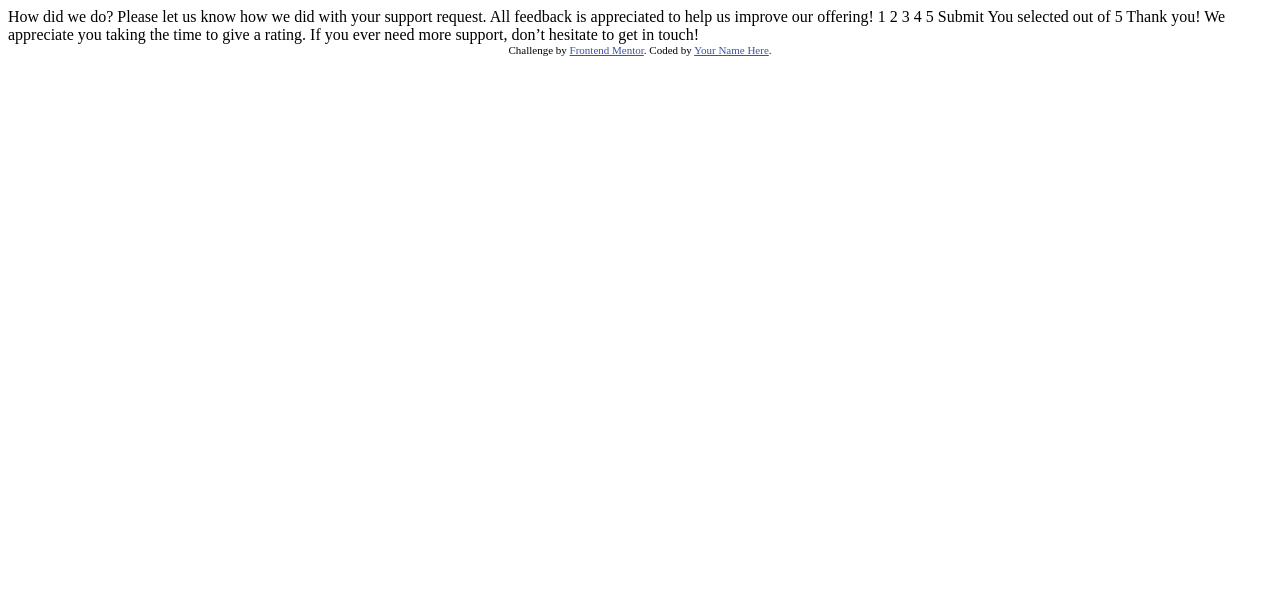
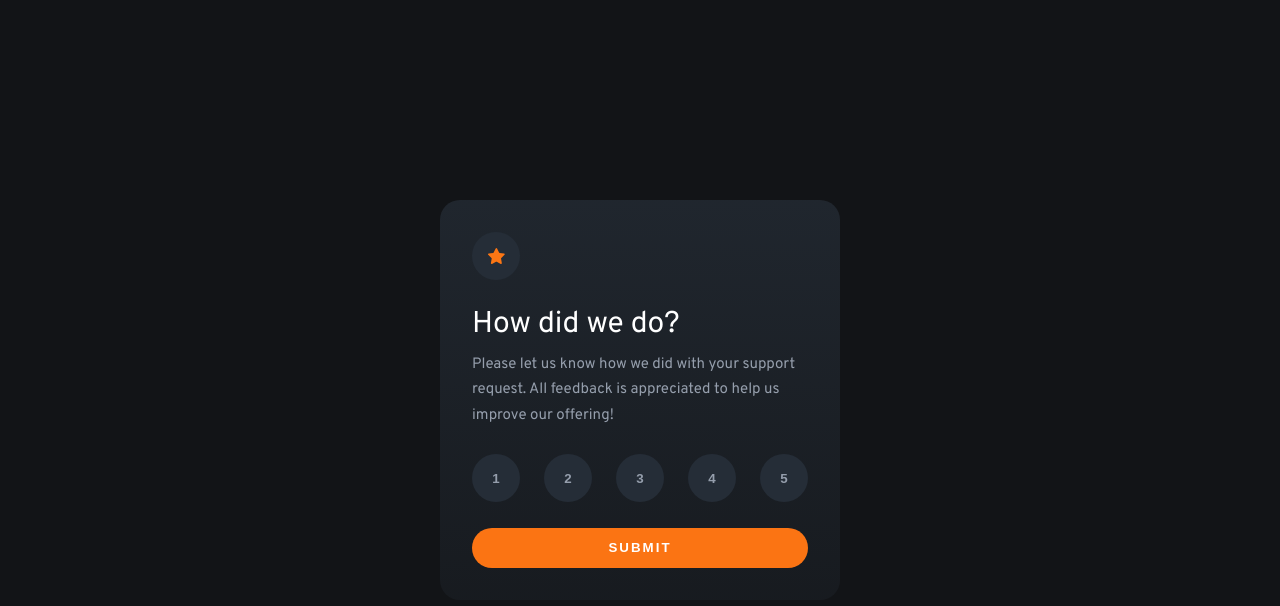
Before and after one commit to alastair-fletcher/FEM-interactive-rating-component, a plain HTML site: page index.html in a window 1280 px wide. Drawn offline with Linux system fonts and the light colour scheme.

Commit message:
style: add rating styles

```diff
--- a/index.html
+++ b/index.html
@@ -1,49 +1,56 @@
 <!DOCTYPE html>
 <html lang="en">
   <head>
-  <meta charset="UTF-8">
-  <meta name="viewport" content="width=device-width, initial-scale=1.0"> <!-- displays site properly based on user's device -->
-
-  <link rel="icon" type="image/png" sizes="32x32" href="./images/favicon-32x32.png">
-
+    <meta charset="UTF-8" />
+    <meta name="viewport" content="width=device-width, initial-scale=1.0" />
+    <link rel="preconnect" href="https://fonts.googleapis.com" />
+    <link rel="preconnect" href="https://fonts.gstatic.com" crossorigin />
+    <link
+      href="https://fonts.googleapis.com/css2?family=Overpass:wght@400;700&display=swap"
+      rel="stylesheet"
+    />
+    <link
+      rel="icon"
+      type="image/png"
+      sizes="32x32"
+      href="./images/favicon-32x32.png"
+    />
+    <link rel="stylesheet" href="css/style.min.css" />
     <title>Frontend Mentor | Interactive rating component</title>
-
-  <!-- Feel free to remove these styles or customise in your own stylesheet 👍 -->
-  <style>
-    .attribution { font-size: 11px; text-align: center; }
-    .attribution a { color: hsl(228, 45%, 44%); }
-  </style>
   </head>
   <body>
-
+    <main>
+      <div class="container">
         <!-- Rating state start -->
-
-  How did we do?
-
-  Please let us know how we did with your support request. All feedback is appreciated
-  to help us improve our offering!
-
-  1 2 3 4 5
-
-  Submit
-
+        <div class="star-image">
+          <img src="./images/icon-star.svg" alt="star" />
+        </div>
+        <div class="text">
+          <h1>How did we do?</h1>
+          <p>
+            Please let us know how we did with your support request. All
+            feedback is appreciated to help us improve our offering!
+          </p>
+        </div>
+        <div class="rating-buttons">
+          <button class="rating">1</button>
+          <button class="rating">2</button>
+          <button class="rating">3</button>
+          <button class="rating">4</button>
+          <button class="rating">5</button>
+        </div>
+        <button class="submit">SUBMIT</button>
         <!-- Rating state end -->
 
         <!-- Thank you state start -->
 
-  You selected <!-- Add rating here --> out of 5
-
-  Thank you!
-
-  We appreciate you taking the time to give a rating. If you ever need more support,
-  don’t hesitate to get in touch!
+        <!-- You selected -->
+        <!-- Add rating here -->
+        <!-- out of 5 Thank you! We appreciate you taking the time to give a rating.
+        If you ever need more support, don’t hesitate to get in touch! -->
 
         <!-- Thank you state end -->
-
-
-  <div class="attribution">
-    Challenge by <a href="https://www.frontendmentor.io?ref=challenge" target="_blank">Frontend Mentor</a>.
-    Coded by <a href="#">Your Name Here</a>.
       </div>
+    </main>
   </body>
 </html>
--- /dev/null
+++ b/scss/style.scss
@@ -0,0 +1,91 @@
+$Orange: hsl(25, 97%, 53%);
+$White: hsl(0, 0%, 100%);
+$Light-Grey: hsl(217, 12%, 63%);
+$Medium-Grey: hsl(216, 12%, 54%);
+$Dark-Blue: hsl(213, 19%, 18%);
+$Very-Dark-Blue: hsl(216, 12%, 8%);
+
+* {
+  box-sizing: border-box;
+  margin: 0;
+  padding: 0;
+}
+
+body {
+  display: flex;
+  justify-content: center;
+  align-items: center;
+  min-height: 100vh;
+  font-family: 'Overpass', sans-serif;
+  font-size: 15px;
+  background-color: $Very-Dark-Blue;
+  color: $Light-Grey;
+}
+
+.container {
+  display: flex;
+  flex-direction: column;
+  justify-content: space-between;
+  background: linear-gradient(180deg, $Dark-Blue -60%, $Very-Dark-Blue 160%);
+  max-width: 400px;
+  height: 400px;
+  border-radius: 20px;
+  padding: 2rem;
+
+  .star-image {
+    display: flex;
+    justify-content: center;
+    align-items: center;
+    background-color: $Dark-Blue;
+    border: none;
+    width: 3rem;
+    height: 3rem;
+    border-radius: 50%;
+  }
+  h1 {
+    color: $White;
+    margin-bottom: 0.3em;
+    font-weight: 400;
+  }
+  p {
+    line-height: 1.7;
+  }
+  .rating-buttons {
+    display: flex;
+    justify-content: space-between;
+
+    .rating {
+      background-color: $Dark-Blue;
+      border: none;
+      width: 3rem;
+      height: 3rem;
+      border-radius: 50%;
+      color: $Light-Grey;
+      font-weight: 700;
+    }
+
+    .rating:hover {
+      background-color: $Medium-Grey;
+      color: $White;
+      cursor: pointer;
+    }
+    .rating:active {
+      background-color: $Orange;
+      color: $White;
+    }
+  }
+  .submit {
+    background-color: $Orange;
+    color: $White;
+    letter-spacing: 2px;
+    font-weight: 700;
+    border: none;
+    border-radius: 20px;
+    height: 2.5rem;
+  }
+  .submit:hover {
+    background-color: $White;
+    color: $Orange;
+    cursor: pointer;
+  }
+}
```
Also changed, not shown: css/style.min.css (added), 1 other file. Lines whose indentation alone changed are shown as unchanged.
